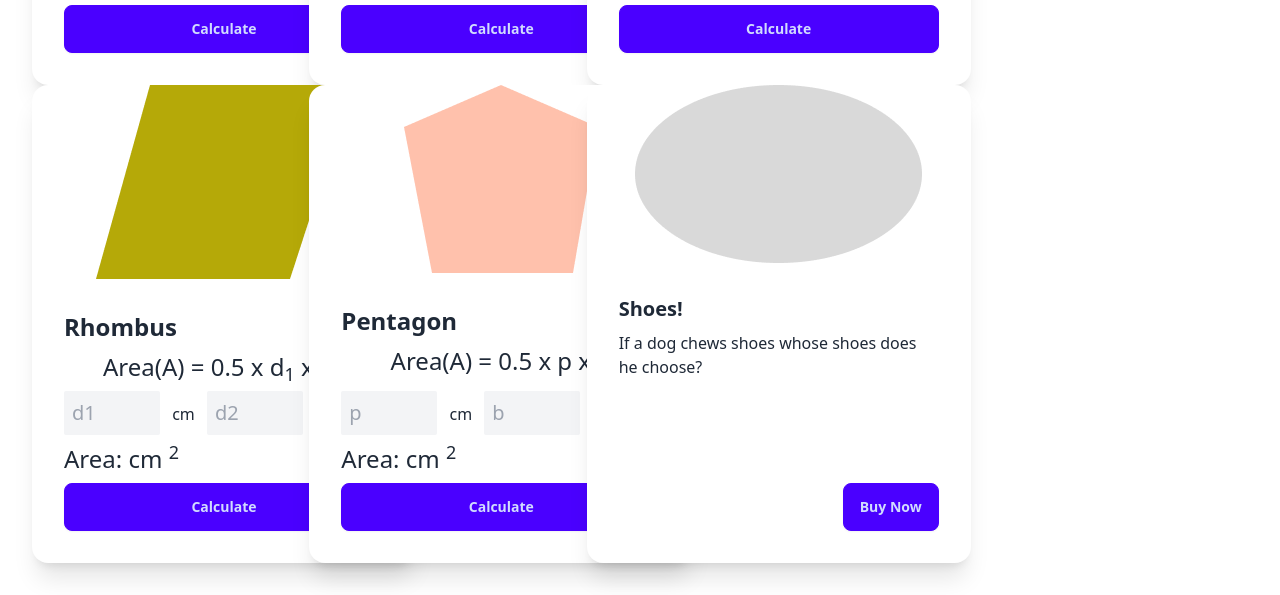
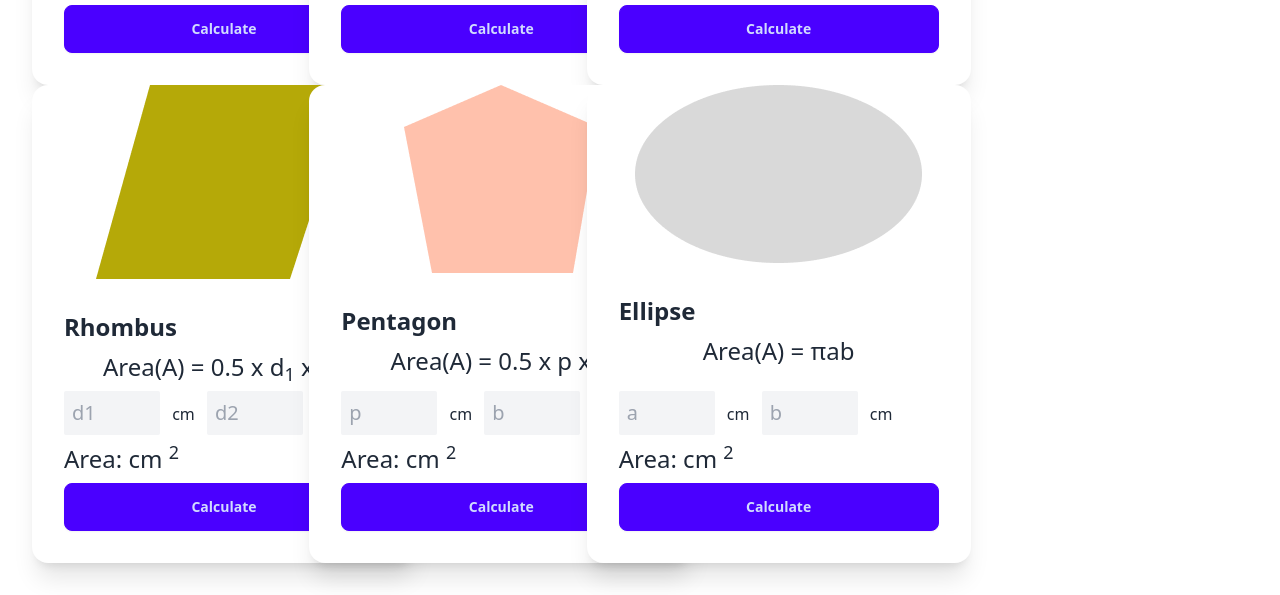
Before and after one commit to AfrinRai/geometry-genius, a plain HTML site: page index.html in a window 1280 px wide. Shown: the part 425-1020 px from the top of the page. Drawn offline with nearby package versions, Linux system fonts and the light colour scheme.

Commit message:
completed ellipse part fully

```diff
--- a/index.html
+++ b/index.html
@@ -113,16 +113,25 @@
                       <div class="card-actions">
                           <button onclick="pentagonCalculate()" class="btn btn-primary w-full">Calculate</button>
                       </div>
-                  </div>
+                    </div>
                 </div>
                 <!-- Ellipse -->
                 <div class="card w-96 bg-base-100 shadow-xl">
                     <figure><img src="images/ellipse.png" alt="Shoes" /></figure>
                     <div class="card-body">
-                      <h2 class="card-title">Shoes!</h2>
-                      <p>If a dog chews shoes whose shoes does he choose?</p>
-                      <div class="card-actions justify-end">
-                        <button class="btn btn-primary">Buy Now</button>
+                      <h2 class="card-title text-center text-2xl">Ellipse</h2>
+                      <p class="text-2xl text-center">Area(A) = πab</p>
+                      <div>
+                        <input id="ellipse-major-axis" class="w-24 bg-gray-100 rounded-sm p-2 text-xl" type="text" placeholder="a">
+                        <span class="mr-2 ml-2">cm</span>
+                        <input id="ellipse-minor-axis" class="w-24 bg-gray-100 rounded-sm p-2 text-xl" type="text" placeholder="b">
+                        <span class="ml-2">cm</span>
+                      </div>
+                      <div>
+                        <p class="text-2xl">Area: <span id="area-ellipse"></span> <span>cm <sup>2</sup></span></p>
+                      </div>
+                      <div class="card-actions">
+                          <button onclick="ellipseCalculate()" class="btn btn-primary w-full">Calculate</button>
                       </div>
                     </div>
                 </div>
@@ -138,5 +147,6 @@
     <script src="scripts/parallelogram.js"></script>
     <script src="scripts/rhombus.js"></script>
     <script src="scripts/pentagon.js"></script>
+    <script src="scripts/ellipse.js"></script>
 </body>
 </html>
--- /dev/null
+++ b/scripts/ellipse.js
@@ -0,0 +1,6 @@
+function ellipseCalculate() {
+    const majorAxis = getInputValueById("ellipse-major-axis");
+    const minorAxis = getInputValueById("ellipse-minor-axis");
+    const area = 3.1416 * majorAxis * minorAxis;
+    setInnerTextById("area-ellipse", area);
+}
```
